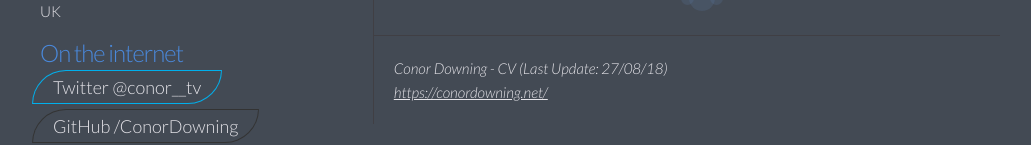
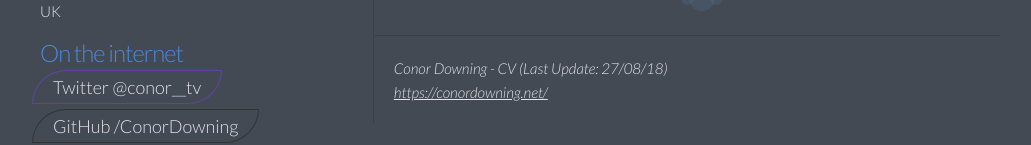
Before and after one commit to ConorDowning/cv, a plain HTML site: page index.html in a window 1280 px wide. Shown: the part 702-847 px from the top of the page, without its empty margins (120-1151 px from the left). Drawn offline with Linux system fonts and the light colour scheme.

Commit message:
Update styles.css

```diff
--- a/styles.css
+++ b/styles.css
@@ -981,9 +981,9 @@ ul {
         padding: 5px 20px;
         text-decoration: none; }
         .left .links .icons a.twitter {
-          border: 1px solid #00b0ed; }
+          border: 1px solid #6441a5; }
           .left .links .icons a.twitter:hover {
-            background: #00b0ed;
+            background: #6441a5;
             color: #fff; }
         .left .links .icons a.github {
           border: 1px solid #333; }
```
